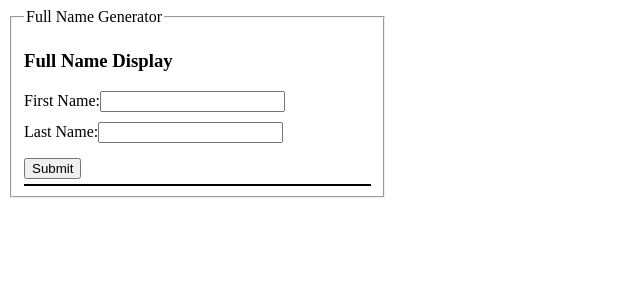
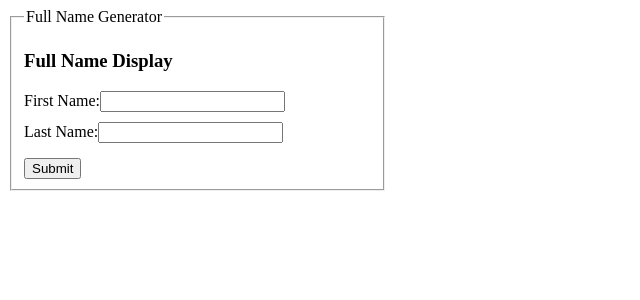
Before and after one commit to NoorMahamad2004s/XDisplayName, a React (Vite) app: page / in a window 1280 px wide. Shown: the top 300 px of the page, without its empty margins (0-640 px from the left). Built offline with nearby package versions, Linux system fonts and the light colour scheme.

Commit message:
fullname

```diff
--- a/src/Components/DisplayName/DisplayName.jsx
+++ b/src/Components/DisplayName/DisplayName.jsx
@@ -34,9 +34,9 @@ const DisplayName = () => {
                     <div className="btn">
                         <button type="submit">Submit</button>
                     </div>
-                    <div className="fullName">
+
                         {fullName && firstName && lastName && <p>Full Name: {fullName}</p>}
-                    </div>
+
                 </fieldset>
             </form>
         </div>
```
